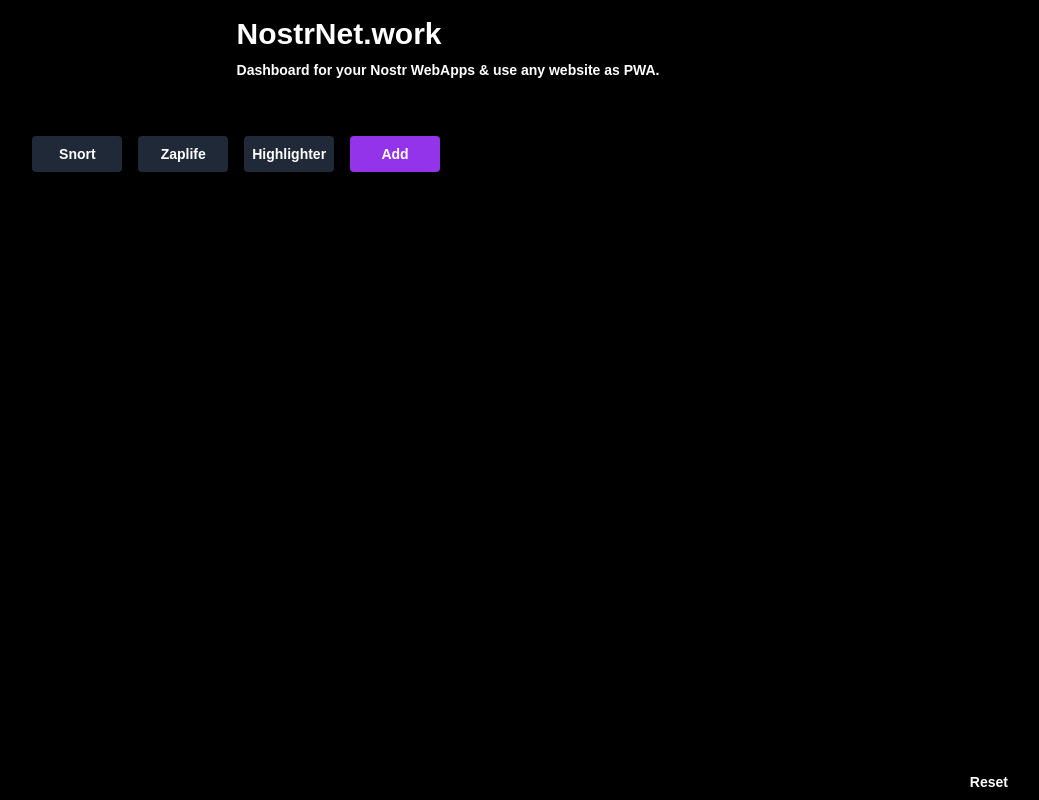
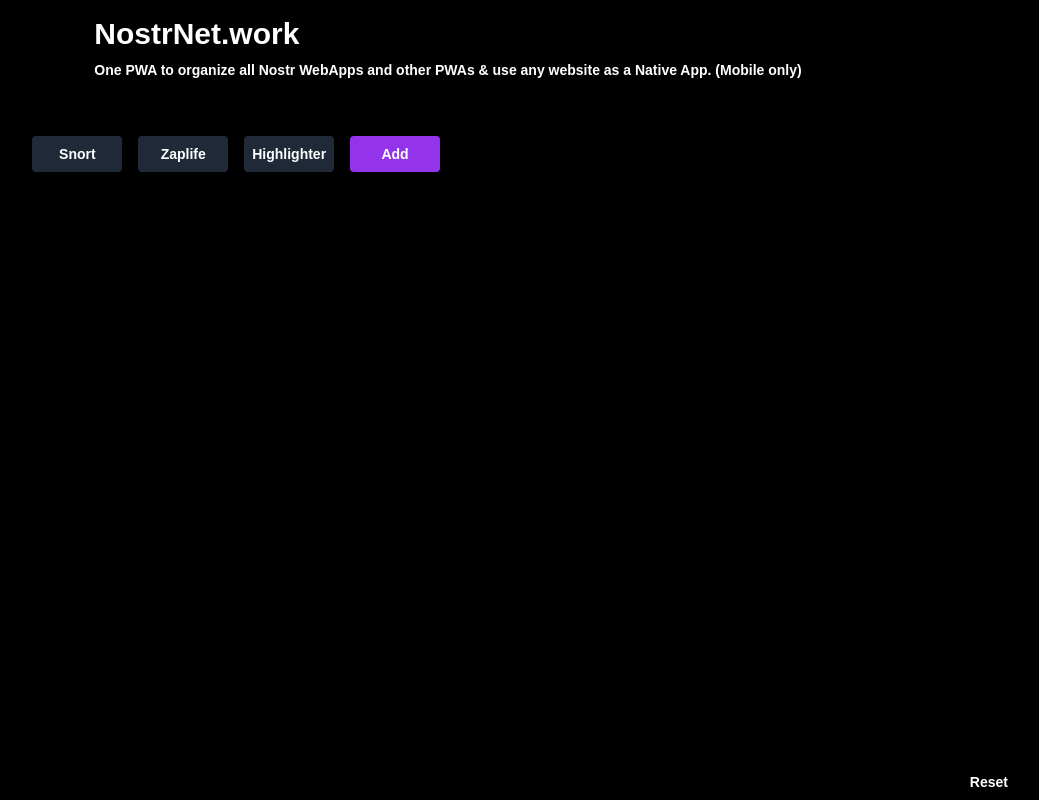
Before and after one commit to realiefan/nostrnet.work, a React (Create React App) app: page / in a window 1280 px wide. Shown: the whole page, without its empty margins (192-1231 px from the left). Built offline with nearby package versions, Linux system fonts and the light colour scheme.

Commit message:
Update App.js

```diff
--- a/src/App.js
+++ b/src/App.js
@@ -94,7 +94,7 @@
         <div style={{ position: 'relative', marginBottom: '2rem' }}>
           <div>
             <h1 className="text-3xl font-bold mt-4 px-5 mb-2">NostrNet.work</h1>
-            <h2 className="text-sm font-bold mb-4 px-5">Dashboard for your Nostr WebApps & use any website as PWA.</h2>
+            <h2 className="text-sm font-bold mb-4 px-5">One PWA to organize all Nostr WebApps and other PWAs & use any website as a Native App. (Mobile only)</h2>
           </div>
           <div style={{ position: 'fixed', right: '5%', bottom: '0' }}>
             <button className="px-4 py-2 text-sm rounded font-bold text-white" onClick={handleDeleteAllClick}>
```
